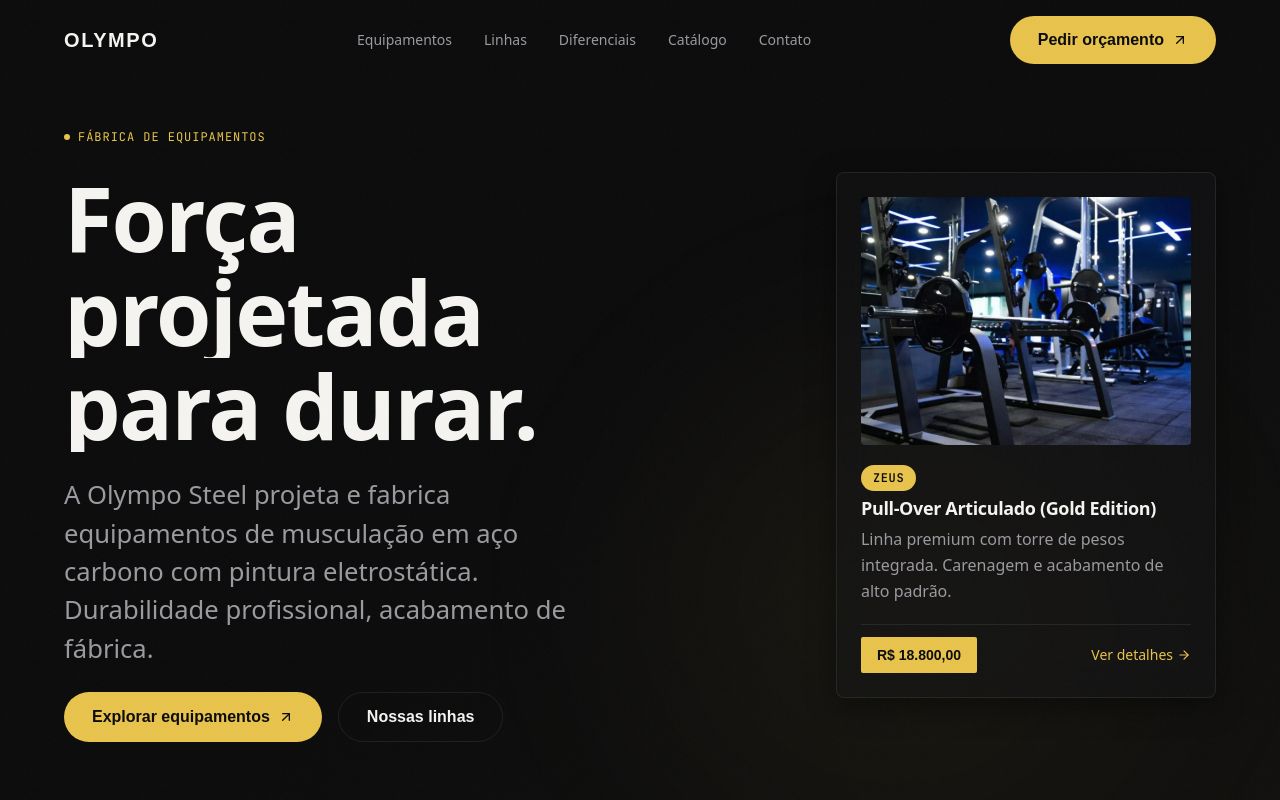
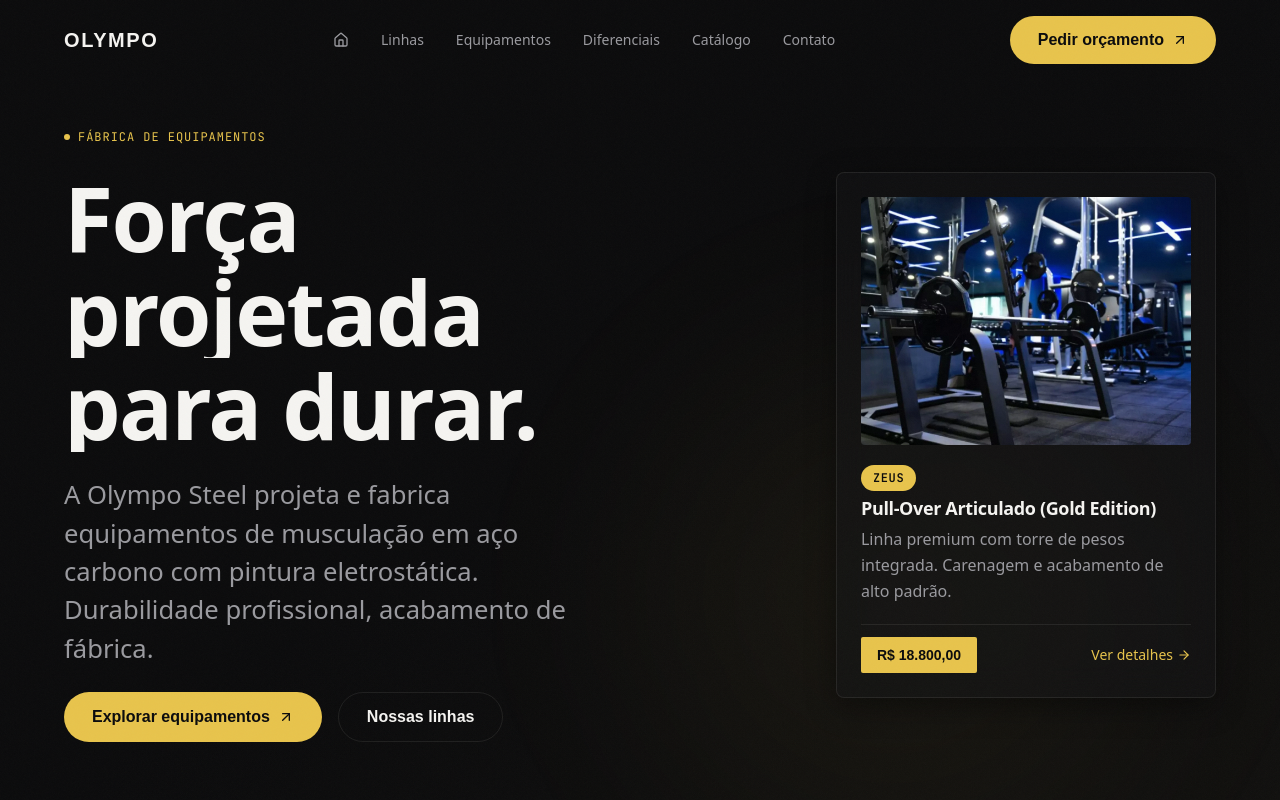
Before and after one commit to Pedrouo/lp-olypmo, a Next.js app: page / in a window 1280 px wide. Shown: the top 800 px of the page. Built offline with nearby package versions, Linux system fonts and the light colour scheme; a web font is replaced by a local one.

Commit message:
feat: reordena links da nav bar na ordem de rolagem, adiciona link de Inicio com icone

```diff
--- a/components/Nav.tsx
+++ b/components/Nav.tsx
@@ -2,18 +2,19 @@
 
 import { useState, useEffect } from "react";
 import { motion, AnimatePresence } from "framer-motion";
-import { Menu, X } from "lucide-react";
+import { Menu, X, Home } from "lucide-react";
 import Link from "next/link";
 import { Button } from "@/components/ui/Button";
 
 const MotionLink = motion.create(Link);
 
 const links = [
-  { label: "Equipamentos", href: "#equipamentos" },
-  { label: "Linhas", href: "#linhas" },
-  { label: "Diferenciais", href: "#diferenciais" },
+  { label: "Início", href: "/" },
+  { label: "Linhas", href: "/#linhas" },
+  { label: "Equipamentos", href: "/#equipamentos" },
+  { label: "Diferenciais", href: "/#diferenciais" },
   { label: "Catálogo", href: "/catalogo" },
-  { label: "Contato", href: "#contato" },
+  { label: "Contato", href: "/#contato" },
 ];
 
 export function Nav() {
@@ -56,9 +57,13 @@ export function Nav() {
                 <Component
                   key={link.href}
                   href={link.href}
-                  className="relative text-sm font-medium text-[var(--color-text-dim)] hover:text-[var(--color-text)] transition-colors group py-1"
+                  className="relative text-sm font-medium text-[var(--color-text-dim)] hover:text-[var(--color-text)] transition-colors group py-1 flex items-center gap-1.5"
                 >
-                  {link.label}
+                  {link.label === "Início" ? (
+                    <Home size={16} className="transition-colors group-hover:text-[var(--color-gold)]" />
+                  ) : (
+                    link.label
+                  )}
                   <span className="absolute bottom-0 left-0 w-0 h-[1px] bg-[var(--color-gold)] transition-all duration-300 group-hover:w-full" />
                 </Component>
               );
@@ -107,10 +112,17 @@ export function Nav() {
                     duration: 0.5,
                     ease: [0.16, 1, 0.3, 1],
                   }}
-                  className="font-['Clash_Display',sans-serif] text-[clamp(1.75rem,3vw,2.75rem)] font-semibold text-[var(--color-text)] hover:text-[var(--color-gold)] transition-colors"
+                  className="font-['Clash_Display',sans-serif] text-[clamp(1.75rem,3vw,2.75rem)] font-semibold text-[var(--color-text)] hover:text-[var(--color-gold)] transition-colors flex items-center gap-3"
                   onClick={() => setMobileOpen(false)}
                 >
-                  {link.label}
+                  {link.label === "Início" ? (
+                    <>
+                      <Home size={24} />
+                      <span>Início</span>
+                    </>
+                  ) : (
+                    link.label
+                  )}
                 </Component>
               );
             })}
```
